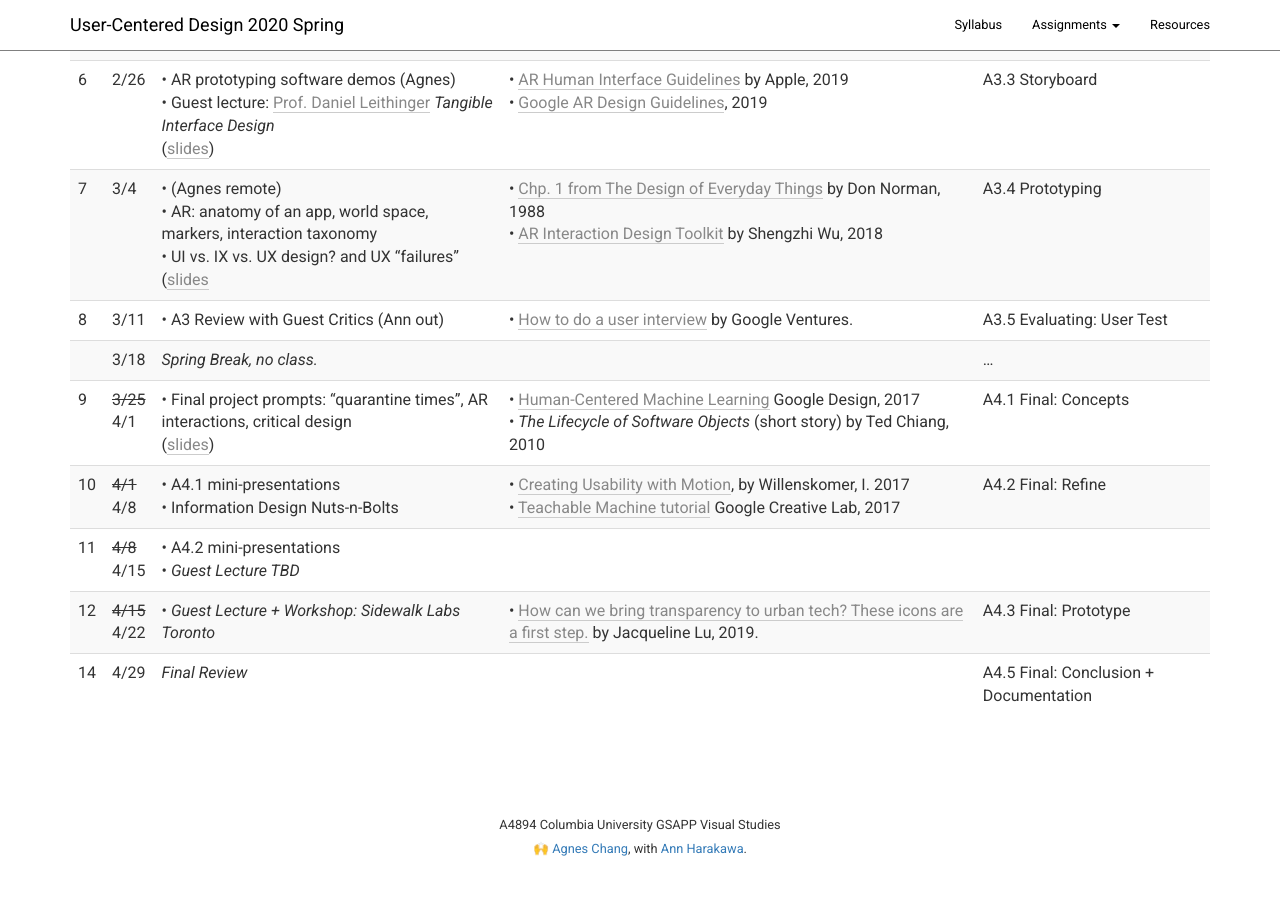
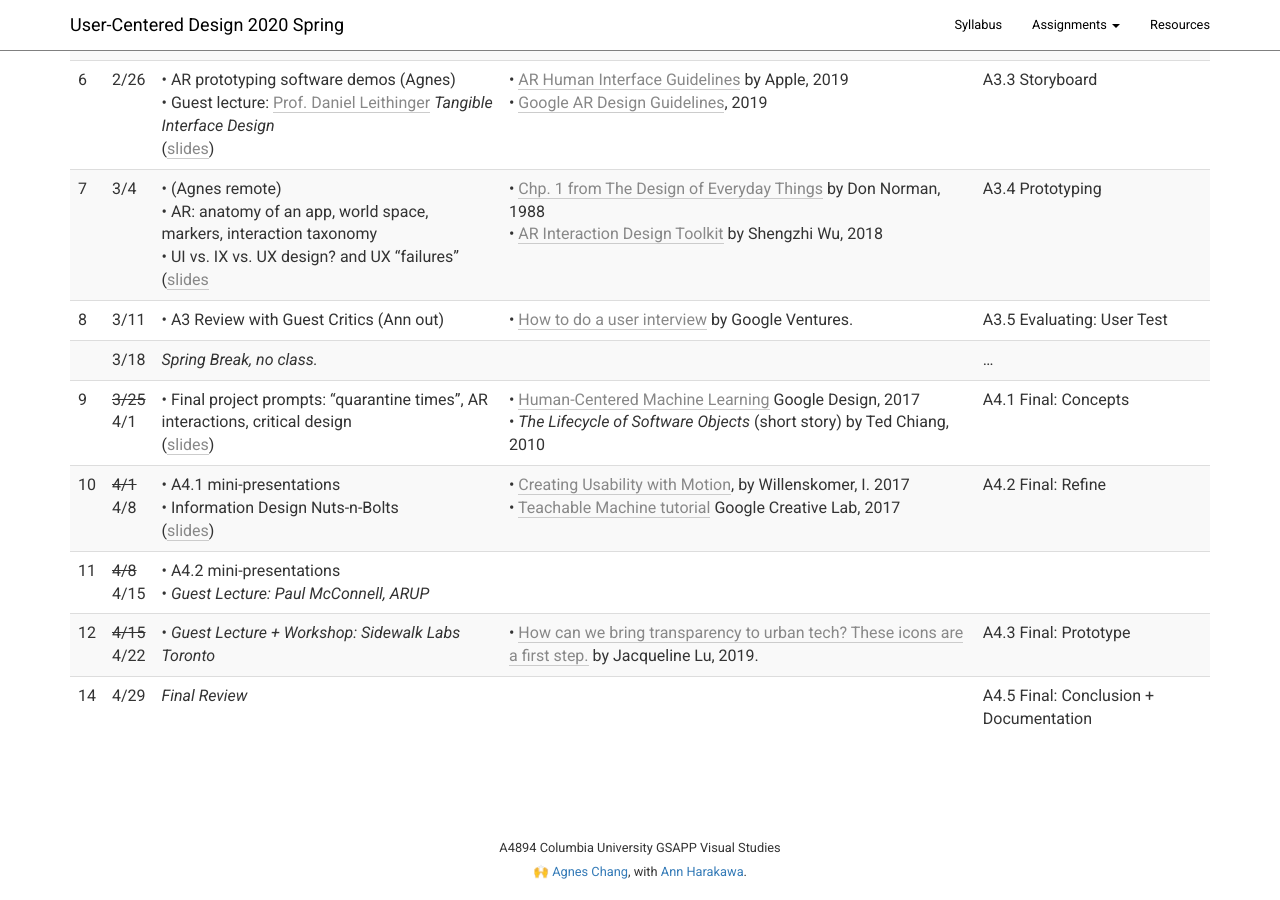
Before and after one commit to columbiaspatialinfo/columbiaspatialinfo.github.io, a Jekyll site: the page built from index.md, in a window 1280 px wide and 900 px high, scrolled down 1187 px. Built offline with Jekyll 4.4.1, drawn with Linux system fonts in a browser that asks for light colours; our own code applies the rules of GitHub Pages for plain Markdown files; before the commit the page ends 2064 px from its top, so only the background shows below that.

Commit message:
Update index.md

```diff
--- a/index.md
+++ b/index.md
@@ -36,7 +36,7 @@ _Subject to change as semester progresses._
 | 8        | 3/11     | • A3 Review with Guest Critics (Ann out)                                                               | • [How to do a user interview](https://www.youtube.com/watch?v=Qq3OiHQ-HCU) by Google Ventures.                                                                                                                                                                                 | A3.5 Evaluating: User Test                             |
 |          | 3/18     | *Spring Break, no class.*                                                                              |                                                                                                                                                                                                                                                                                 | …                                                      |
 | 9        | ~~3/25~~<br>4/1     | • Final project prompts: "quarantine times", AR interactions, critical design<br>([slides](https://docs.google.com/presentation/d/1CHVgNC1b2EwlSl-tIb2RMIKOK6WdBZT_a09tWTHoqW8/edit#slide=id.g727ae0e415_1_71))                | • [Human-Centered Machine Learning](https://medium.com/google-design/human-centered-machine-learning-a770d10562cd) Google Design, 2017<br>• _The Lifecycle of Software Objects_ (short story) by Ted Chiang, 2010                                                                                                                                        | A4.1 Final: Concepts                                  |
-| 10       | ~~4/1~~<br>4/8      | • A4.1 mini-presentations<br>• Information Design Nuts-n-Bolts                                                                                  | • [Creating Usability with Motion](https://medium.com/ux-in-motion/creating-usability-with-motion-the-ux-in-motion-manifesto-a87a4584ddc), by Willenskomer, I. 2017<br>• [Teachable Machine tutorial](https://teachablemachine.withgoogle.com/) Google Creative Lab, 2017                                                                                                             | A4.2 Final: Refine                                   |
-| 11       | ~~4/8~~<br>4/15      | • A4.2 mini-presentations<br>• *Guest Lecture TBD*                                                                     |                                                                                                                                                                                                                                                                                 |                                                        |
+| 10       | ~~4/1~~<br>4/8      | • A4.1 mini-presentations<br>• Information Design Nuts-n-Bolts<br>([slides](https://docs.google.com/presentation/d/1U5XJU-Oqr1TB7fyuvhBXkFUIRH31c9Oi9qFsBvcnL4c/edit?usp=sharing))                                                                                  | • [Creating Usability with Motion](https://medium.com/ux-in-motion/creating-usability-with-motion-the-ux-in-motion-manifesto-a87a4584ddc), by Willenskomer, I. 2017<br>• [Teachable Machine tutorial](https://teachablemachine.withgoogle.com/) Google Creative Lab, 2017                                                                                                             | A4.2 Final: Refine                                   |
+| 11       | ~~4/8~~<br>4/15      | • A4.2 mini-presentations<br>• *Guest Lecture: Paul McConnell, ARUP*                                                                     |                                                                                                                                                                                                                                                                                 |                                                        |
 | 12       | ~~4/15~~<br>4/22     | • *Guest Lecture + Workshop: Sidewalk Labs Toronto*                              | • [How can we bring transparency to urban tech? These icons are a first step.](https://medium.com/sidewalk-talk/how-can-we-make-urban-tech-transparent-these-icons-are-a-first-step-f03f237f8ff0) by Jacqueline Lu, 2019.                                                                                                                                                        | A4.3 Final: Prototype                                  |
 | 14       | 4/29     | *Final Review*                                                                      |                                                                                                                                                                                                                                                                                 | A4.5 Final: Conclusion + Documentation                 |
```
